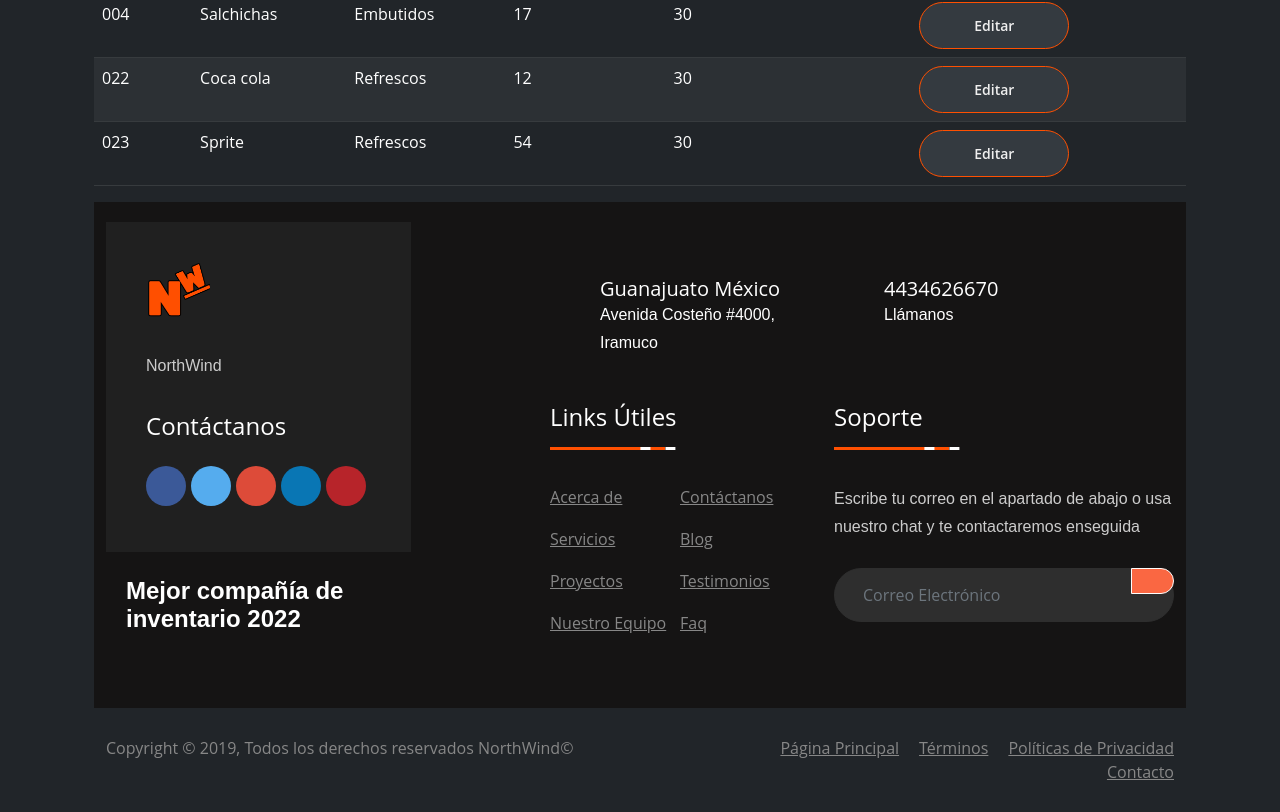
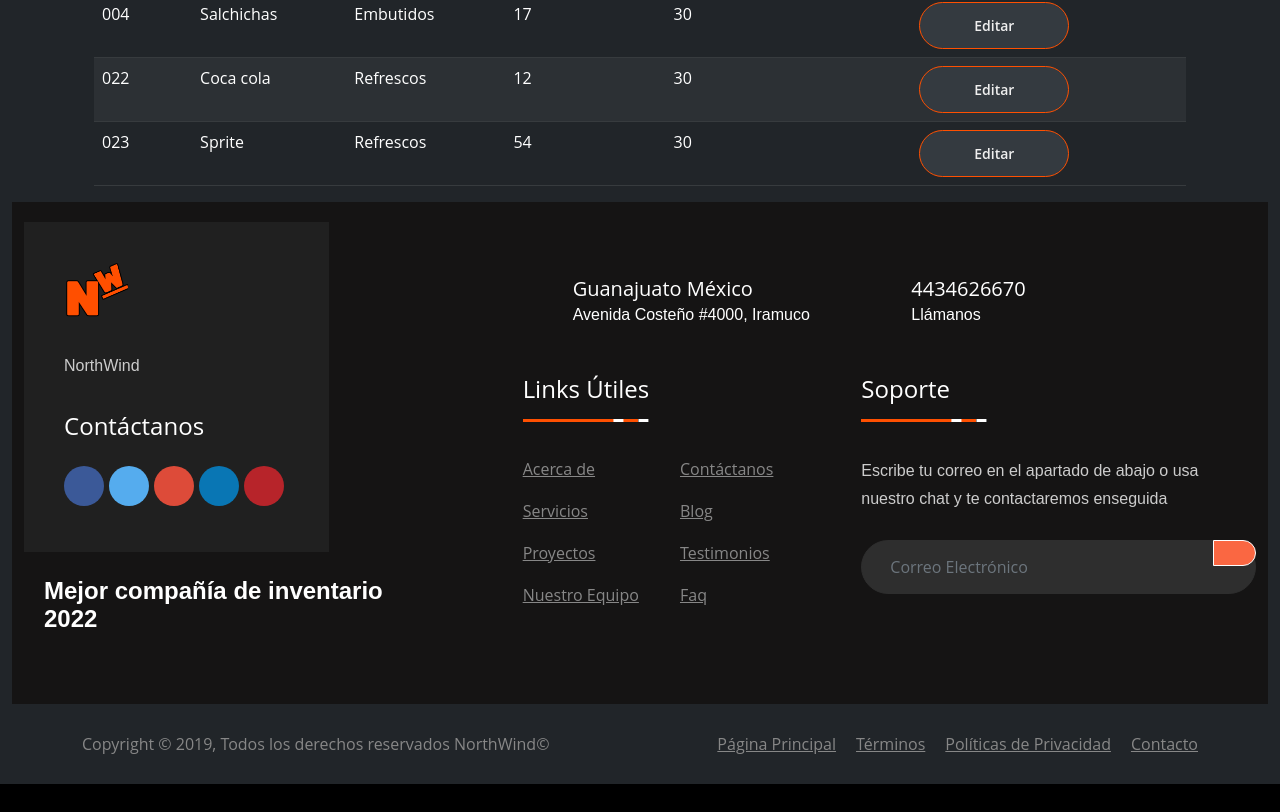
Before and after one commit to Dany-GP/Inventarios-Etapa-2, a React (Create React App) app in the folder ClientApp/: page /Almacenes in a window 1280 px wide. Shown: the part 401-1213 px from the top of the page. After the commit the page ends 1185 px from the top, so only its background shows below. Built offline with nearby package versions, Linux system fonts and the light colour scheme.

Commit message:
Footer arreglado

```diff
--- a/ClientApp/public/index.html
+++ b/ClientApp/public/index.html
@@ -27,7 +27,7 @@
       You need to enable JavaScript to run this app.
     </noscript>
     <div id="root"></div>
-    <div id="footer"></div>
+
     <!--
       This HTML file is a template.
       If you open it directly in the browser, you will see an empty page.
--- a/ClientApp/src/components/Almacenes.js
+++ b/ClientApp/src/components/Almacenes.js
@@ -143,7 +143,6 @@ export class Almacenes extends Component {
                         </div>
                     </div>
                 </div>
-                <Footer></Footer>
             </div >
 
         );
--- a/ClientApp/src/components/Footer.js
+++ b/ClientApp/src/components/Footer.js
@@ -5,11 +5,11 @@ import './styles/index.css';
 import logo from './img/Logotipo-500x500-px.png';
 
 
-export default class Footer extends Component{
-    render(){
-        return(
-            <footer id="dk-footer" class="dk-footer">
-        <div class="container">
+export default class Footer extends Component {
+    render() {
+        return (
+            <footer id="dk-footer" class="h-100 dk-footer">
+                <div class="container-fluid">
                     <div class="row">
                         <div class="col-md-12 col-lg-4">
                             <div class="dk-footer-box-info">
@@ -149,7 +149,7 @@ export default class Footer extends Component{
                                             <div class="form-row">
                                                 <div class="col dk-footer-form">
                                                     <input type="email" class="form-control"
-                                                placeholder="Correo Electrónico"/>
+                                                        placeholder="Correo Electrónico" />
                                                     <button type="submit">
                                                         <i class="fa fa-send"></i>
                                                     </button>
--- a/ClientApp/src/components/Home.js
+++ b/ClientApp/src/components/Home.js
@@ -9,7 +9,6 @@ import cajasManchadas from './img/cajas-manchadas.jpg';
 import AOS from 'aos';
 import 'aos/dist/aos.css'; // You can also use <link> for styles
 import { FontAwesomeIcon } from '@fortawesome/react-fontawesome';
-import Footer from './Footer';
 
 // ..
 AOS.init();
@@ -20,7 +19,7 @@ export class Home extends Component {
 
   render() {
     return (
-      <div classNameName='bg-dark'>
+      <div classNameName='bg-dark container-fluid'>
 
         <div id="carouselExampleCaptions" className="carousel slide carousel-white mx-3 my-5" data-bs-ride="carousel">
           <div className="carousel-indicators">
@@ -80,7 +79,7 @@ export class Home extends Component {
           </button>
         </div>
 
-        <div data-aos="fade-right" data-aos-duration="3000" className="contenedor-medio" id="info">
+        <div data-aos="fade-right" data-aos-duration="1000" className="contenedor-medio" id="info">
           <div className="col mx-5">
             <h1 className="fs-1 my-3  fs-1 fw-bold rounded-3 text-center">¿Sin espacio para tus cosas?... Nosotros lo
               guardamos por tí</h1>
@@ -187,7 +186,7 @@ export class Home extends Component {
 
           </div>
         </div>
-        <Footer></Footer>
+
       </div>
     );
   }
--- a/ClientApp/src/components/Layout.js
+++ b/ClientApp/src/components/Layout.js
@@ -1,17 +1,20 @@
 import React, { Component } from 'react';
 import { Container } from 'reactstrap';
 import { NavMenu } from './NavMenu';
+import 'bootstrap/dist/css/bootstrap.min.css';
+import Footer from './Footer';
 
 export class Layout extends Component {
   static displayName = Layout.name;
 
   render () {
     return (
-      <div className='bg-dark'>
+      <div className='bg-dark container-fluid'>
         <NavMenu />
-        <Container className='bg-dark'>
+        <Container className='bg-dark container-fluid'>
           {this.props.children}
         </Container>
+        <Footer></Footer>
       </div>
     );
   }
```
Lines whose indentation alone changed are shown as unchanged.
